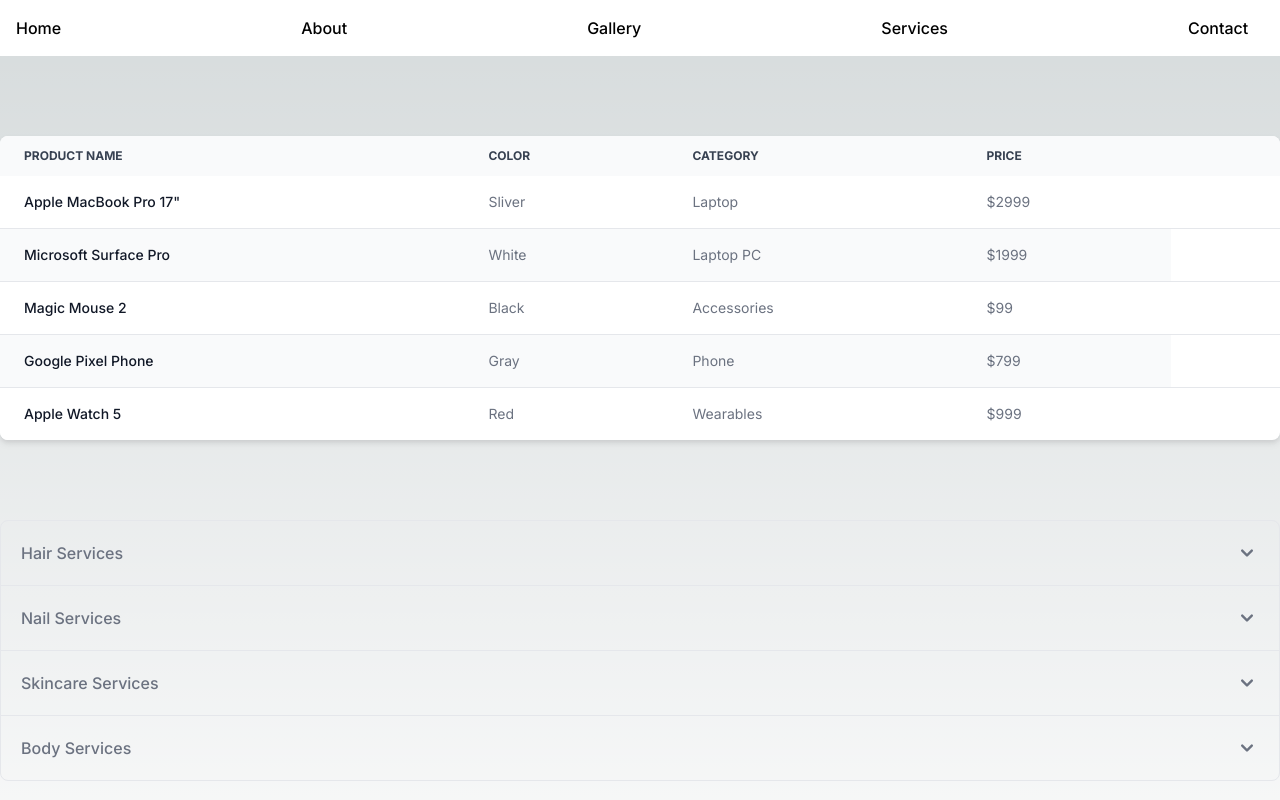
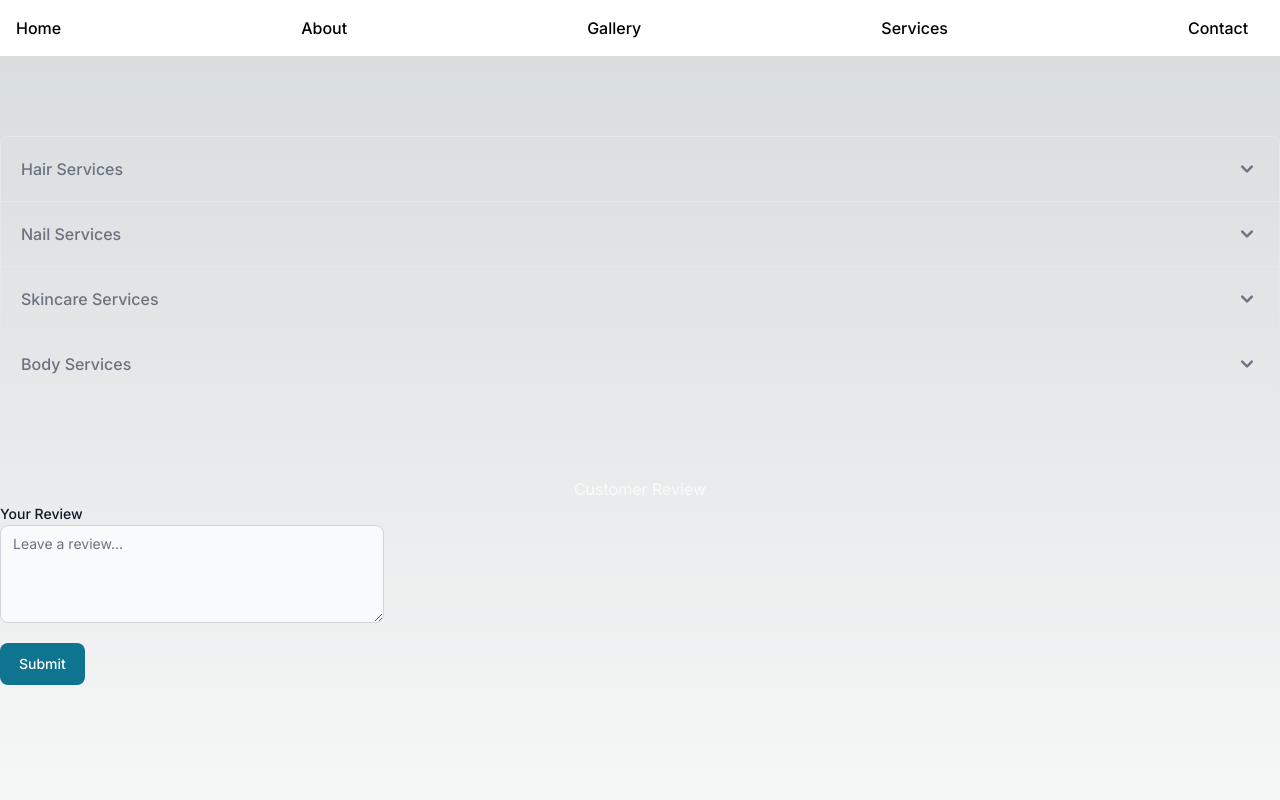
Before and after one commit to Joseph-kaku/cosmo, a Next.js app in the folder cosmo/: page /services in a window 1280 px wide. Shown: the top 800 px of the page. Built offline with nearby package versions, Linux system fonts and the light colour scheme; no server answers.

Commit message:
continuing review

```diff
--- a/cosmo/src/app/components/Popup.tsx
+++ b/cosmo/src/app/components/Popup.tsx
@@ -3,14 +3,19 @@
 
 import { Button, Label, Modal, TextInput } from 'flowbite-react';
 import { useState } from 'react';
+import {doc , setDoc} from 'firebase/firestore';
+import { db } from '../../../../firebaseconfig';
 
 export default function Popup() {
   const [openModal, setOpenModal] = useState(false);
   const [email, setEmail] = useState('');
 
-  const handleSubmit = (event: React.FormEvent<HTMLFormElement>) => {
+  const handleSubmit = async (event: React.FormEvent<HTMLFormElement>) => {
     event.preventDefault();
     console.log('Email:', email);
+    await setDoc(doc(db, 'users', email), {
+      email: email
+    })
     setOpenModal(false);
   };
 
--- a/cosmo/src/app/components/ServicesLayout.tsx
+++ b/cosmo/src/app/components/ServicesLayout.tsx
@@ -3,63 +3,12 @@
 'use client';
 
 import { Accordion } from 'flowbite-react';
-import { Table } from 'flowbite-react';
+import { Label, Textarea, Button } from 'flowbite-react';
 
 export default function ServicesLayout() {
   return (
     <div>
-      <div className='mb-20'>
-      <Table striped >
-        <Table.Head>
-          <Table.HeadCell>Product name</Table.HeadCell>
-          <Table.HeadCell>Color</Table.HeadCell>
-          <Table.HeadCell>Category</Table.HeadCell>
-          <Table.HeadCell>Price</Table.HeadCell>
-          <Table.HeadCell>
-            <span className="sr-only">Edit</span>
-          </Table.HeadCell>
-        </Table.Head>
-        <Table.Body className="divide-y">
-          <Table.Row className="bg-white dark:border-gray-700 dark:bg-gray-800">
-            <Table.Cell className="whitespace-nowrap font-medium text-gray-900 dark:text-white">
-              {'Apple MacBook Pro 17"'}
-            </Table.Cell>
-            <Table.Cell>Sliver</Table.Cell>
-            <Table.Cell>Laptop</Table.Cell>
-            <Table.Cell>$2999</Table.Cell>
-          </Table.Row>
-          <Table.Row className="bg-white dark:border-gray-700 dark:bg-gray-800">
-            <Table.Cell className="whitespace-nowrap font-medium text-gray-900 dark:text-white">
-              Microsoft Surface Pro
-            </Table.Cell>
-            <Table.Cell>White</Table.Cell>
-            <Table.Cell>Laptop PC</Table.Cell>
-            <Table.Cell>$1999</Table.Cell>
-          </Table.Row>
-          <Table.Row className="bg-white dark:border-gray-700 dark:bg-gray-800">
-            <Table.Cell className="whitespace-nowrap font-medium text-gray-900 dark:text-white">Magic Mouse 2</Table.Cell>
-            <Table.Cell>Black</Table.Cell>
-            <Table.Cell>Accessories</Table.Cell>
-            <Table.Cell>$99</Table.Cell>
-          </Table.Row>
-          <Table.Row className="bg-white dark:border-gray-700 dark:bg-gray-800">
-            <Table.Cell className="whitespace-nowrap font-medium text-gray-900 dark:text-white">
-              Google Pixel Phone
-            </Table.Cell>
-            <Table.Cell>Gray</Table.Cell>
-            <Table.Cell>Phone</Table.Cell>
-            <Table.Cell>$799</Table.Cell>
-          </Table.Row>
-          <Table.Row className="bg-white dark:border-gray-700 dark:bg-gray-800">
-            <Table.Cell className="whitespace-nowrap font-medium text-gray-900 dark:text-white">Apple Watch 5</Table.Cell>
-            <Table.Cell>Red</Table.Cell>
-            <Table.Cell>Wearables</Table.Cell>
-            <Table.Cell>$999</Table.Cell>
-          </Table.Row>
-        </Table.Body>
-      </Table>
-      </div>
-    <div>
+    <div className='mb-20'>
     <Accordion collapseAll>
       <Accordion.Panel>
         <Accordion.Title>Hair Services</Accordion.Title>
@@ -119,6 +68,14 @@
       </Accordion.Panel>
     </Accordion>
     </div>
+
+    <div>
+      <h2 className='flex justify-center items-center text-stone-50' >Customer Review</h2>
+    <Label>Your Review</Label>
+    <Textarea id="comment" placeholder="Leave a review..." required rows={4} className="max-w-96 mb-5" />
+    <Button type="submit">Submit</Button>
+    </div>
+
     </div>
   );
 }
```
Also changed, not shown: 1 other file (tests, documents, lock files or other folders).
